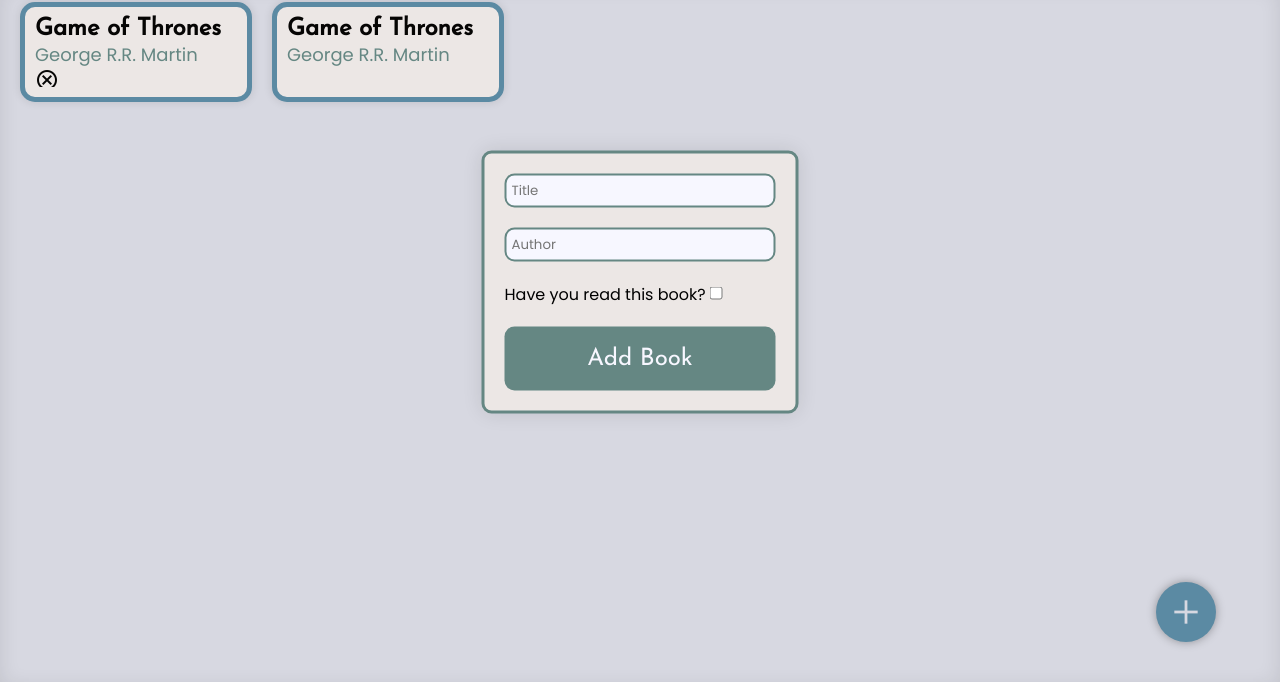
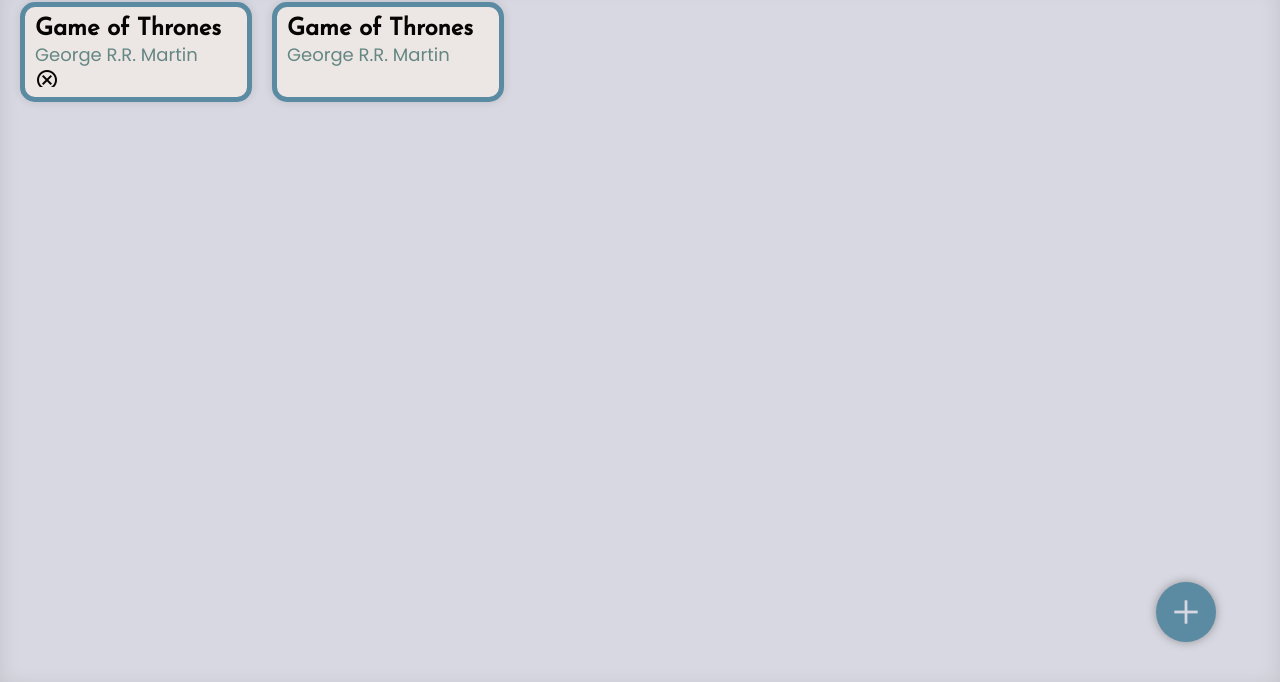
Before and after one commit to stevKalo/library, a plain HTML site: page index.html in a window 1280 px wide. Shown: the part 118-800 px from the top of the page. Drawn offline with nearby package versions, Linux system fonts and the light colour scheme.

Commit message:
Fix modal behavior by adding a container in dialog

```diff
--- a/index.html
+++ b/index.html
@@ -39,10 +39,12 @@
     </div>
     <button class="add" id="add"><span class="material-symbols-outlined">add</span></button>
     <dialog id="modal">
-      <input type="text" placeholder="Title" class="modal-title">
-      <input type="text" placeholder="Author" class="modal-author">
-      <label for="modal-read">Have you read this book? <input type="checkbox" name="modal-read" class="modal-read"></label>
-      <button class="modal-add">Add Book</button>
+      <div class="modal-container">
+        <input type="text" placeholder="Title" class="modal-title">
+        <input type="text" placeholder="Author" class="modal-author">
+        <label for="modal-read">Have you read this book? <input type="checkbox" name="modal-read" class="modal-read"></label>
+        <button class="modal-add">Add Book</button>
+      </div>
     </dialog>
   </body>
 </html>
--- a/style.css
+++ b/style.css
@@ -113,8 +113,6 @@
 }
 
 dialog {
-  display: none;
-  position: absolute;
   top: 50%;
   left: 50%;
   transform: translate(-50%, -50%);
@@ -122,10 +120,13 @@
   background-color: var(--background);
   border: var(--accent) 3px solid;
   border-radius: 10px;
+  box-shadow: 0 0 20px #0000001b;
+}
+
+.modal-container {
   display: flex;
   flex-direction: column;
   gap: 20px;
-  box-shadow: 0 0 20px #0000001b;
 }
 
 input,
```
